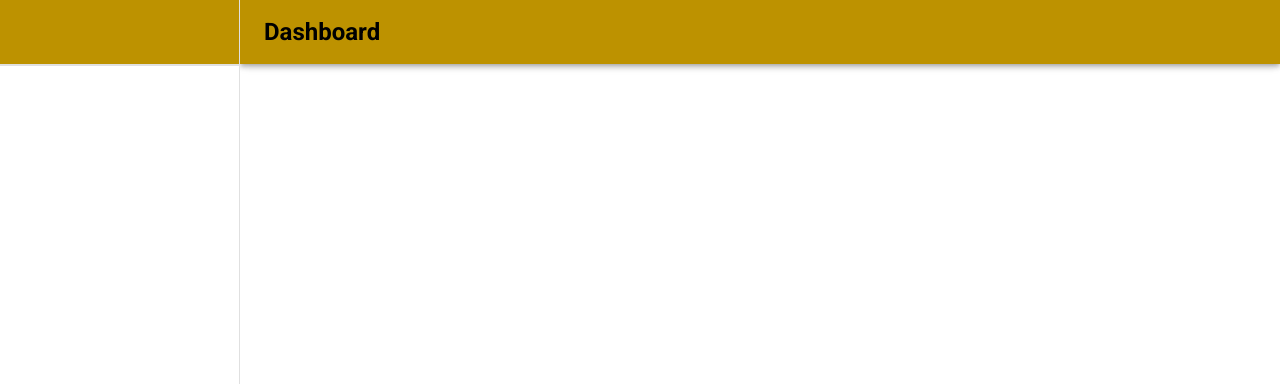
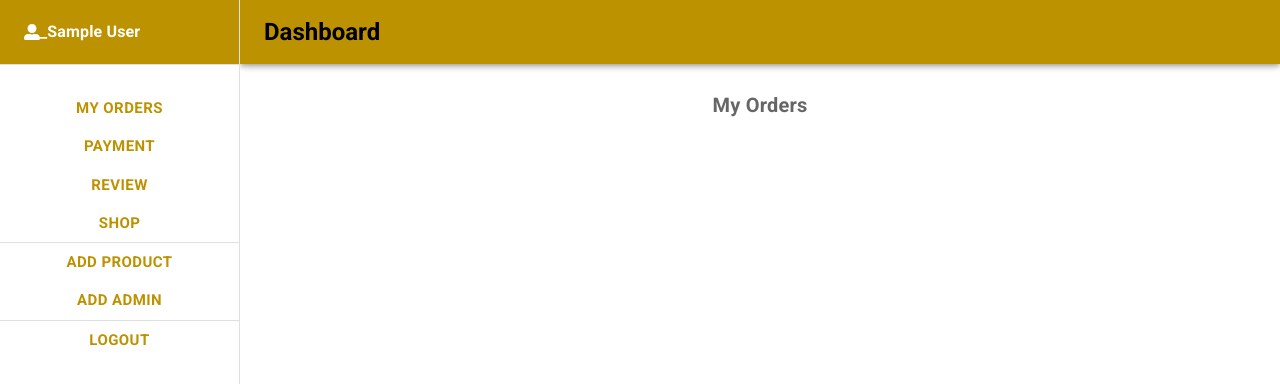
Before and after one commit to rinanasir/pottery-shop-client-site, a React (Create React App) app: page /dashboard in a window 1280 px wide. Shown: the top 384 px of the page. Built offline with nearby package versions, Linux system fonts and the light colour scheme; no server answers; sample sign-in values are in the browser's storage.

Commit message:
nestedRoute

```diff
--- a/src/App.js
+++ b/src/App.js
@@ -1,8 +1,6 @@
 import { BrowserRouter as Router, Switch, Route } from 'react-router-dom';
 import './App.css';
 import AuthProvider from './context/AuthProvider/AuthProvider';
-import AddProduct from './Pages/DashBoard/AddProduct/AddProduct';
-import Cart from './Pages/DashBoard/Cart/Cart';
 import Dashboard from './Pages/DashBoard/DashBoard/Dashboard';
 import Home from './Pages/Home/Home/Home';
 import Login from './Pages/Login/Login/Login';
@@ -39,12 +37,12 @@ function App() {
             <Route path="/register">
               <Register></Register>
             </Route>
-            <Route path="/addProduct">
+            {/* <Route path="/addProduct">
               <AddProduct></AddProduct>
             </Route>
             <Route path="/cart">
               <Cart />
-            </Route>
+            </Route> */}
             <Route path="*">
               <NotFound></NotFound>
             </Route>
--- a/src/Pages/DashBoard/AddProduct/AddProduct.js
+++ b/src/Pages/DashBoard/AddProduct/AddProduct.js
@@ -36,7 +36,7 @@ const AddProduct = () => {
 
     return (
         <Container>
-            <Grid item sx={{ mt: 15 }} xs={12} md={6}>
+            <Grid item sx={{ mt: 10, ml: 10 }} xs={12} md={6}>
                 <Typography
                     style={{ color: '#BD9200', fontWeight: '600' }}
                     variant="h4"
--- a/src/Pages/DashBoard/DashBoard/Dashboard.js
+++ b/src/Pages/DashBoard/DashBoard/Dashboard.js
@@ -9,6 +9,21 @@ import IconButton from '@mui/material/IconButton';
 import MenuIcon from '@mui/icons-material/Menu';
 import Toolbar from '@mui/material/Toolbar';
 import Typography from '@mui/material/Typography';
+import {
+    Switch,
+    Route,
+    Link,
+    useRouteMatch
+} from "react-router-dom";
+import { Button } from '@mui/material';
+import MyOrders from '../MyOrders/MyOrders';
+import AddProduct from '../AddProduct/AddProduct';
+import MakeAdmin from '../MakeAdmin/MakeAdmin';
+import Payment from '../Payment/Payment';
+import Review from '../Review/Review';
+import useAuth from '../../../hooks/useAuth';
+import { FontAwesomeIcon } from '@fortawesome/react-fontawesome';
+import { faUserAlt } from '@fortawesome/free-solid-svg-icons';
 
 const drawerWidth = 240;
 
@@ -16,15 +31,44 @@ function Dashboard(props) {
     const { window } = props;
     const [mobileOpen, setMobileOpen] = React.useState(false);
 
+    let { path, url } = useRouteMatch();
+
+    const { user, logOut } = useAuth();
+
+    const userIcon = <FontAwesomeIcon icon={faUserAlt} />
+
     const handleDrawerToggle = () => {
         setMobileOpen(!mobileOpen);
     };
 
     const drawer = (
         <div>
-            <Toolbar style={{ backgroundColor: '#BD9200', color: 'black' }} />
+            <Toolbar style={{ backgroundColor: '#BD9200', color: 'white', fontWeight: 'bold' }}>{userIcon}_{user.displayName}</Toolbar>
+            <Divider sx={{ mb: 3 }} />
+            <Link style={{ textDecoration: 'none' }} to={`${url}`}>
+                <Button style={{ color: '#BD9200', fontSize: 15, fontWeight: 'bold' }} color="inherit">My Orders</Button>
+            </Link> <br />
+            <Link style={{ textDecoration: 'none' }} to={`${url}/payment`}>
+                <Button style={{ color: '#BD9200', fontSize: 15, fontWeight: 'bold' }} color="inherit">Payment</Button>
+            </Link> <br />
+            <Link style={{ textDecoration: 'none' }} to={`${url}/review`}>
+                <Button style={{ color: '#BD9200', fontSize: 15, fontWeight: 'bold' }} color="inherit">Review</Button>
+            </Link> <br />
+            <Link style={{ textDecoration: 'none' }} to="/shop">
+                <Button style={{ color: '#BD9200', fontSize: 15, fontWeight: 'bold' }} color="inherit">Shop</Button>
+            </Link> <br />
             <Divider />
+            <Link style={{ textDecoration: 'none' }} to={`${url}/addProduct`}>
+                <Button style={{ color: '#BD9200', fontSize: 15, fontWeight: 'bold' }} color="inherit">Add Product</Button>
+            </Link> <br />
+            <Link style={{ textDecoration: 'none' }} to={`${url}/makeAdmin`}>
+                <Button style={{ color: '#BD9200', fontSize: 15, fontWeight: 'bold' }} color="inherit">Add Admin</Button>
+            </Link> <br />
+            {/* <Link style={{ textDecoration: 'none' }} to={`${url}`}>
+                <Button style={{ color: '#BD9200', fontSize: 15, fontWeight: 'bold' }} color="inherit">Manage Products</Button>
+            </Link> */}
             <Divider />
+            <Button onClick={logOut} style={{ color: '#BD9200', fontSize: 15, fontWeight: 'bold' }} color="inherit">Logout</Button>
         </div>
     );
 
@@ -92,7 +136,23 @@ function Dashboard(props) {
                 sx={{ flexGrow: 1, p: 3, width: { sm: `calc(100% - ${drawerWidth}px)` } }}
             >
                 <Toolbar />
-                {/* Content Here */}
+                <Switch>
+                    <Route exact path={path}>
+                        <MyOrders></MyOrders>
+                    </Route>
+                    <Route path={`${path}/payment`}>
+                        <Payment></Payment>
+                    </Route>
+                    <Route path={`${path}/review`}>
+                        <Review></Review>
+                    </Route>
+                    <Route path={`${path}/makeAdmin`}>
+                        <MakeAdmin></MakeAdmin>
+                    </Route>
+                    <Route path={`${path}/addProduct`}>
+                        <AddProduct></AddProduct>
+                    </Route>
+                </Switch>
             </Box>
         </Box>
     );
--- /dev/null
+++ b/src/Pages/DashBoard/MakeAdmin/MakeAdmin.js
@@ -0,0 +1,11 @@
+import React from 'react';
+
+const MakeAdmin = () => {
+    return (
+        <div>
+            <h2>Make admin</h2>
+        </div>
+    );
+};
+
+export default MakeAdmin;
--- /dev/null
+++ b/src/Pages/DashBoard/MyOrders/MyOrders.js
@@ -0,0 +1,15 @@
+import { Typography } from '@mui/material';
+import { Box } from '@mui/system';
+import React from 'react';
+
+const MyOrders = () => {
+    return (
+        <Box container>
+            <Typography sx={{ fontWeight: 'bold', fontSize: 20 }} variant="subtitle1" color="text.secondary">
+                My Orders
+            </Typography>
+        </Box>
+    );
+};
+
+export default MyOrders;
--- /dev/null
+++ b/src/Pages/DashBoard/Review/Review.js
@@ -0,0 +1,11 @@
+import React from 'react';
+
+const Review = () => {
+    return (
+        <div>
+            <h2>this is review</h2>
+        </div>
+    );
+};
+
+export default Review;
--- a/src/hooks/useFirebase.js
+++ b/src/hooks/useFirebase.js
@@ -23,8 +23,8 @@ const useFirebase = () => {
                 setAuthError('');
                 const newUser = { email, displayName: name };
                 setUser(newUser);
-                // // save user to the database
-                // saveUser(email, name, 'POST');
+                // save user to the database
+                saveUser(email, name, 'POST');
                 // send name to firebase after creation
                 updateProfile(auth.currentUser, {
                     displayName: name
@@ -60,7 +60,7 @@ const useFirebase = () => {
         signInWithPopup(auth, googleProvider)
             .then((result) => {
                 const user = result.user;
-                // saveUser(user.email, user.displayName, 'PUT');
+                saveUser(user.email, user.displayName, 'PUT');
                 const destination = location?.state?.from || '/dashboard';
                 history.replace(destination);
                 setAuthError('');
@@ -101,6 +101,19 @@ const useFirebase = () => {
             .finally(() => setIsLoading(false));
     };
 
+    // Storing user information in database
+    const saveUser = (email, displayName, method) => {
+        const user = { email, displayName };
+        fetch('http://localhost:5000/users', {
+            method: method,
+            headers: {
+                'content-type': 'application/json'
+            },
+            body: JSON.stringify(user)
+        })
+            .then()
+    };
+
     return {
         user,
         isLoading,
```
